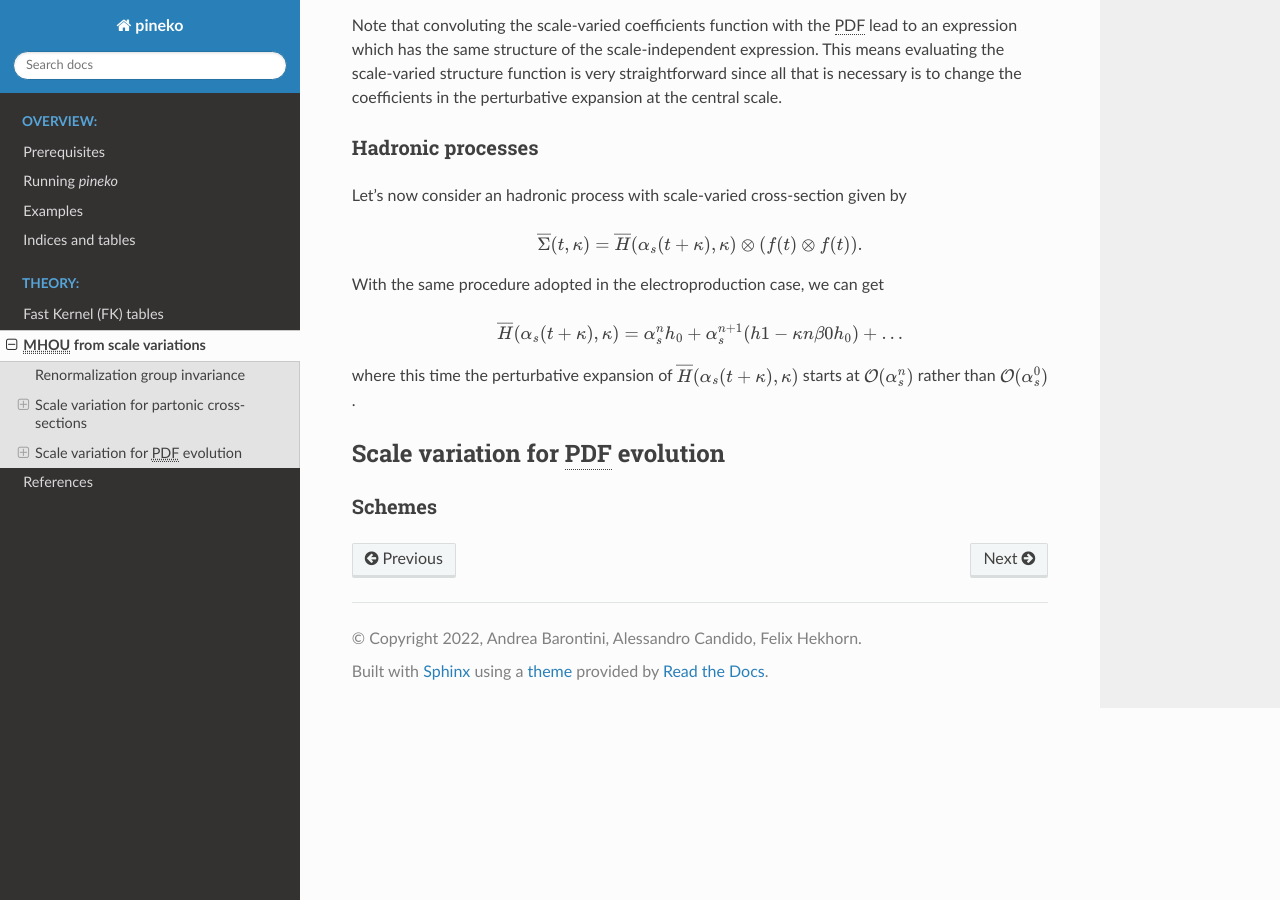
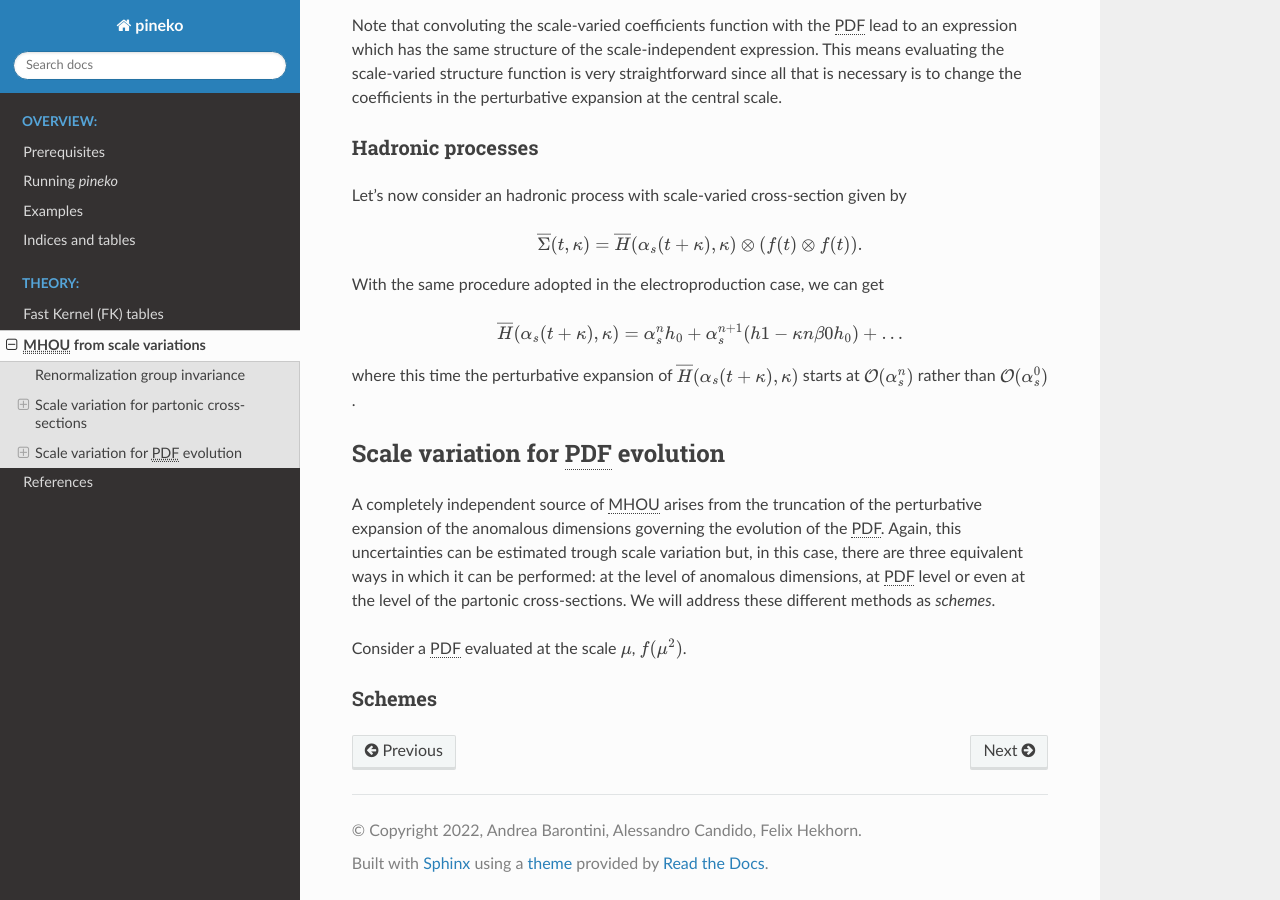
Before and after one commit to NNPDF/pineko, a Sphinx documentation site: the page built from docs/source/theory/Scalevar.rst, in a window 1280 px wide and 900 px high, scrolled down 2252 px. Built offline with Sphinx 7.4.7 and the Read the Docs theme 2.0.0, drawn with Linux system fonts in a browser that asks for light colours; cross-references to code outside the pages are shown as plain code.

Commit message:
Added some more doc

```diff
--- a/docs/source/theory/Scalevar.rst
+++ b/docs/source/theory/Scalevar.rst
@@ -118,5 +118,12 @@ than :math:`\mathcal{O}(\alpha_{s}^{0})`.
 Scale variation for |PDF| evolution
 ###########################################
 
+A completely independent source of |MHOU| arises from the truncation of the perturbative expansion of the anomalous dimensions governing the evolution
+of the |PDF|. Again, this uncertainties can be estimated trough scale variation but, in this case, there are three equivalent ways in which it can be
+performed: at the level of anomalous dimensions, at |PDF| level or even at the level of the partonic cross-sections. We will address these different
+methods as *schemes*.
+
+Consider a |PDF| evaluated at the scale :math:`\mu`, :math:`f(\mu^2)`.
+
 Schemes
 =======
```
